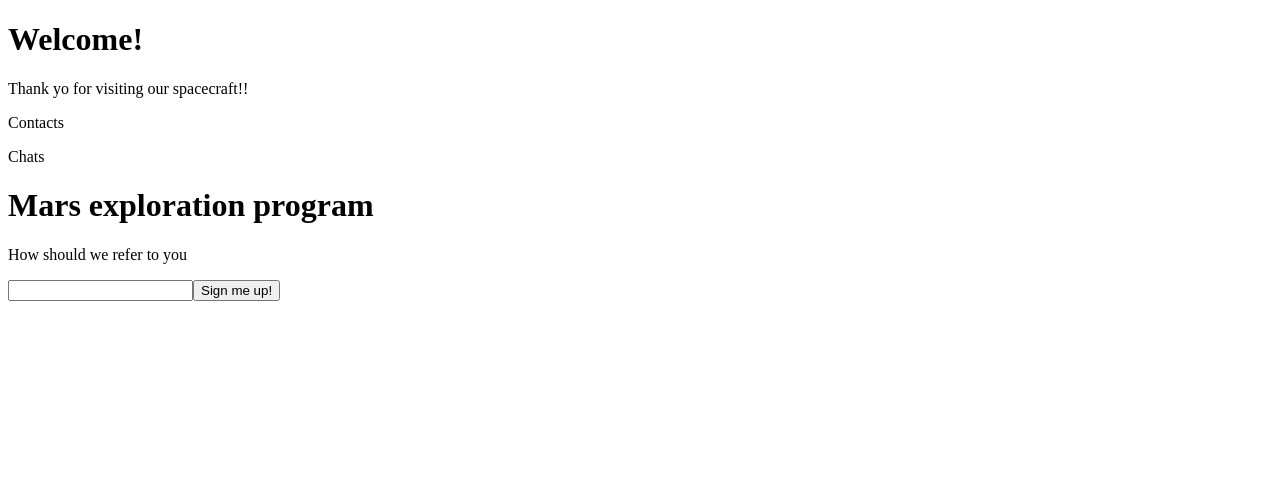
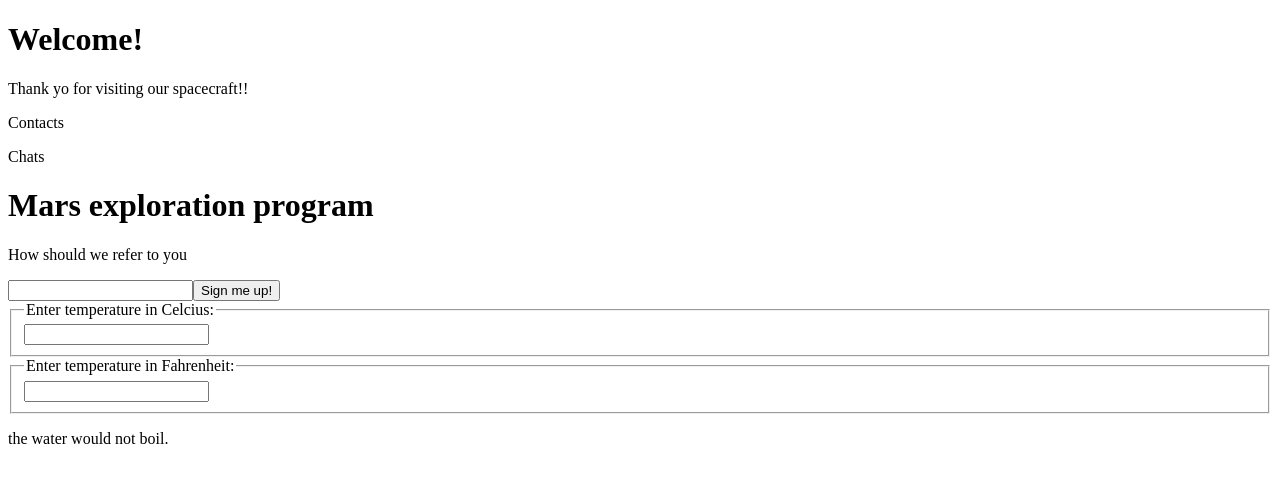
Before and after one commit to LeoDaza7/react-basic-examples, a React (Create React App) app: page / in a window 1280 px wide. Shown: the top 482 px of the page. Built offline with nearby package versions, Linux system fonts and the light colour scheme.

Commit message:
temperature calculator added.

```diff
--- a/src/App.js
+++ b/src/App.js
@@ -1,10 +1,12 @@
 import React from 'react'
 import SingUpDialog from './components/classes/signUpDialog'
+import Thermostat from './components/classes/thermostat'
 
 function App() {
   return (
     <div className="App">
     <SingUpDialog />
+    <Thermostat />
     </div>
   )
 }
--- /dev/null
+++ b/src/components/classes/temperatureInput.jsx
@@ -0,0 +1,35 @@
+//Controlled component
+import React from 'react'
+
+class TemperatureInput extends React.Component {
+
+  constructor(props){
+    super(props)
+    this.handleChange = this.handleChange.bind(this)
+  }
+
+  handleChange(event) {
+    this.props.onTemperatureChange(event.target.value)
+  }
+
+  render() {
+    const temperature = this.props.temperature
+    const scale = this.props.scale
+    return (
+      <fieldset>
+        <legend>Enter temperature in {scaleNames[scale]}: </legend>
+        <input
+          value={temperature}
+          onChange={this.handleChange}
+        />
+      </fieldset>
+    )
+  }
+}
+
+export default TemperatureInput
+
+const scaleNames = {
+  c: 'Celcius',
+  f: 'Fahrenheit'
+}
--- /dev/null
+++ b/src/components/classes/thermostat.jsx
@@ -0,0 +1,75 @@
+import React from 'react'
+import TemperatureInput from './temperatureInput'
+import BoilingVeredict from '../functions/boilingVeredict'
+
+class Thermostat extends React.Component {
+
+  constructor(props){
+    super(props)
+    this.state = {
+      temperature: '',
+      scale: ''
+    }
+    this.handleCelciusChange = this.handleCelciusChange.bind(this)
+    this.handleFarenheitChange = this.handleFarenheitChange.bind(this)
+  }
+
+  handleCelciusChange(temperature) {
+    this.setState({
+      scale: 'c',
+      temperature
+    })
+  }
+
+  handleFarenheitChange(temperature) {
+    this.setState({
+      scale: 'f',
+      temperature
+    })
+  }
+
+
+  render() {
+
+    const scale = this.state.scale
+    const temperature = this.state.temperature
+    const celcius = scale.startsWith('f') ? tryConvert(temperature,toCelcius) : temperature
+    const fahrenheit = scale.startsWith('c') ? tryConvert(temperature,toFahrenheit) : temperature
+
+    return (
+      <div>
+        <TemperatureInput
+          scale='c'
+          temperature={celcius}
+          onTemperatureChange={this.handleCelciusChange}
+        />
+        <TemperatureInput
+          scale='f'
+          temperature={fahrenheit}
+          onTemperatureChange={this.handleFarenheitChange}
+        />
+        <BoilingVeredict celcius={parseFloat(celcius)}/>
+      </div>
+    )
+  }
+}
+
+export default Thermostat
+
+function toCelcius(fahrenheit) {
+  return (fahrenheit - 32) * 5 / 9
+}
+
+function toFahrenheit(celcius) {
+  return (celcius * 9 / 5) + 32
+}
+
+function tryConvert(temperature,convert) {
+  const input = parseFloat(temperature)
+  if (Number.isNaN(input)) {
+    return ''
+  }
+  const output = convert(input)
+  const rounded = Math.round(output * 1000) / 1000
+  return rounded.toString()
+}
--- /dev/null
+++ b/src/components/functions/boilingVeredict.jsx
@@ -0,0 +1,11 @@
+import React from 'react'
+
+function BoilingVeredict (props) {
+  if (props.celcius >= 100) {
+    return <p>the water would boil.</p>
+  } else {
+    return <p>the water would not boil.</p>
+  }
+}
+
+export default BoilingVeredict
```
